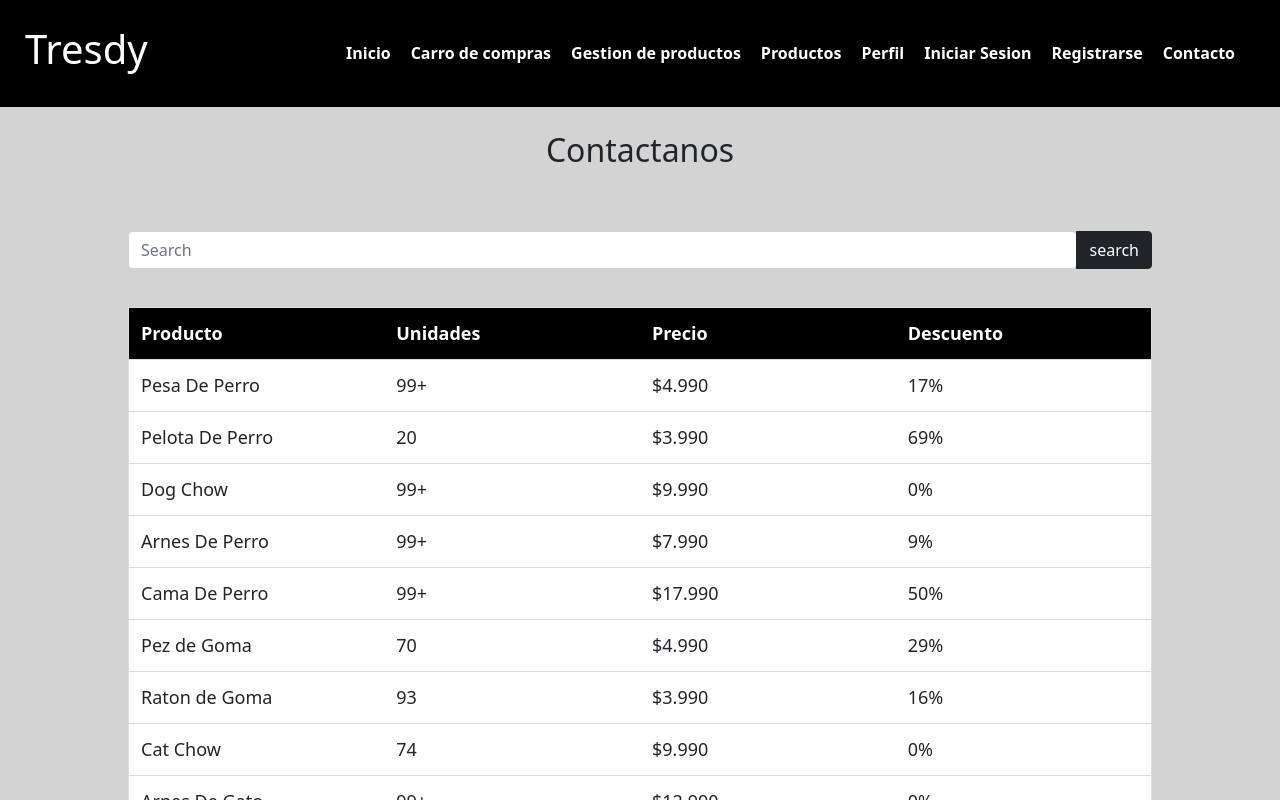
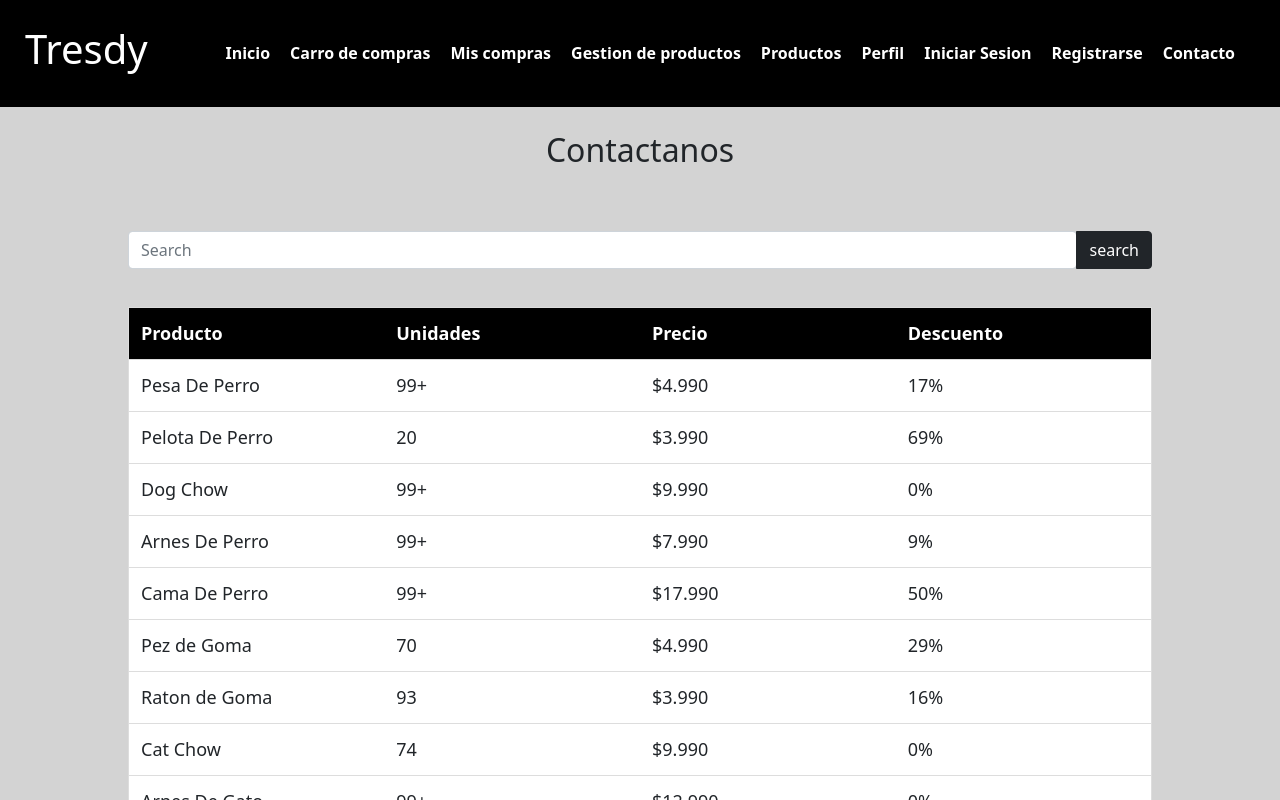
Before and after one commit to Winexnix/Proyecto-Web-Visual, a plain HTML site: page CRUD.html in a window 1280 px wide. Shown: the top 800 px of the page. Drawn offline with nearby package versions, Linux system fonts and the light colour scheme.

Commit message:
Update CRUD.html

```diff
--- a/CRUD.html
+++ b/CRUD.html
@@ -23,6 +23,7 @@
             <div id="menu">
                 <li><a href="index.html">Inicio</a></li>
                 <li><a href="carrocompras.html">Carro de compras</a></li>
+                <li><a href="compra.html">Mis compras</a></li>
                 <li><a href="CRUD.html">Gestion de productos</a></li>
                 <li><a href="catalogo.html">Productos</a></li>
                 <li><a href="perfil.html">Perfil</a></li>
```
